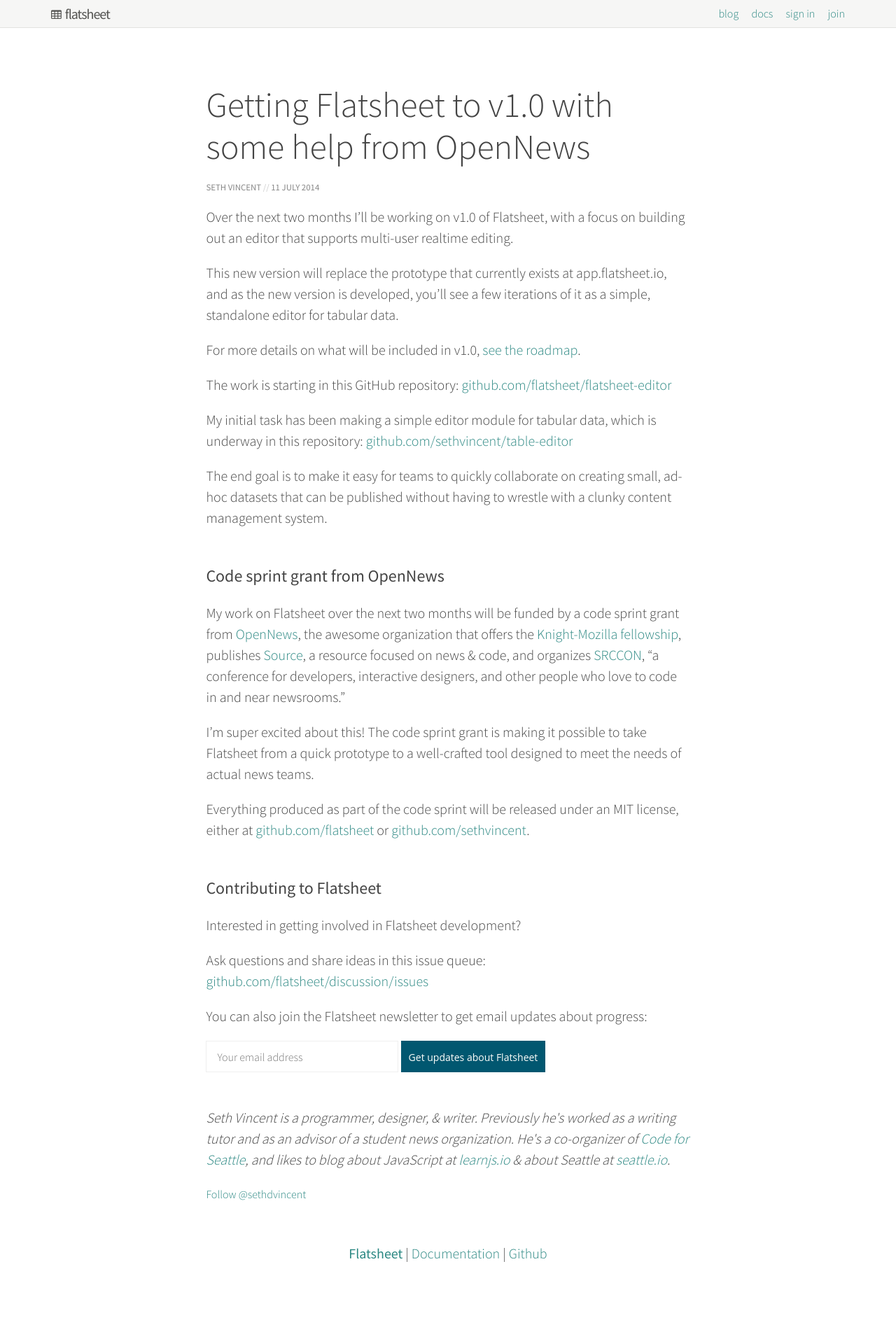
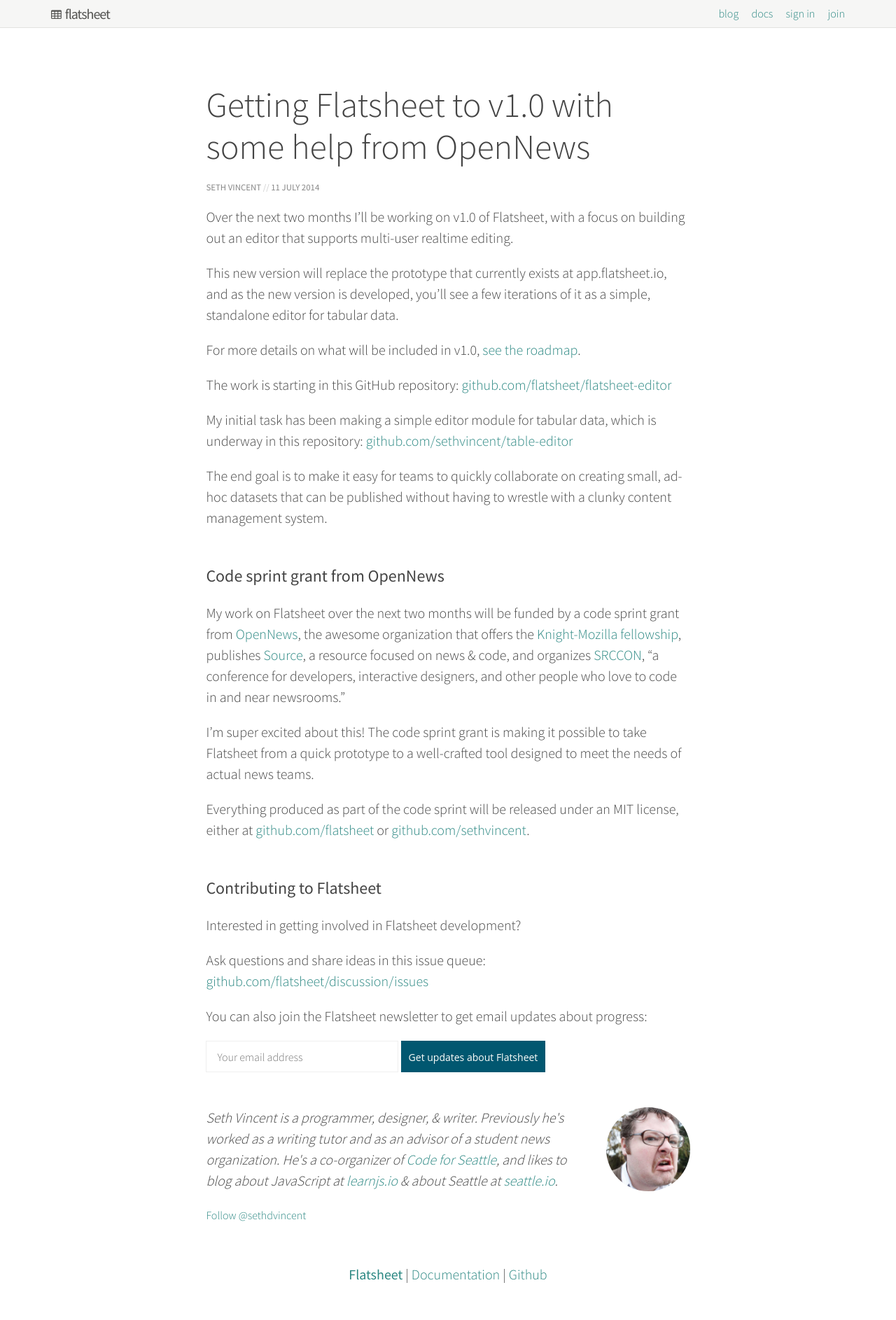
Before and after one commit to flatsheet/flatsheet.github.io, a Jekyll site: the page built from _posts/2014-07-11-new-round-of-flatsheet-development.md, in a window 1280 px wide. Shown: the whole page at 70% size. Built offline with Jekyll 4.4.1, drawn with Linux system fonts in a browser that asks for light colours; nearby versions of some CDN libraries; Markdown is read by kramdown in place of the engine named in the settings; comment, search, counter and statistics services are not loaded; before the commit the page ends 1856 px from its top, so only the background shows below that; grey boxes are pictures that could not be loaded.

Commit message:
add headshot

```diff
--- a/_layouts/post.html
+++ b/_layouts/post.html
@@ -12,7 +12,7 @@
 
   <br>
 <div class="bio">
-  <p><i>Seth Vincent is a programmer, designer, & writer. Previously he's worked as a writing tutor and as an advisor of a student news organization. He's a co-organizer of <a href="http://codeforseattle.org" target="blank">Code for Seattle</a>, and likes to blog about JavaScript at <a href="http://learnjs.io" target="blank">learnjs.io</a> & about Seattle at <a href="http://seattle.io" target="blank">seattle.io</a>.</i></p>
+  <p><img class="headshot" src="/images/sethvincent.png"><i>Seth Vincent is a programmer, designer, & writer. Previously he's worked as a writing tutor and as an advisor of a student news organization. He's a co-organizer of <a href="http://codeforseattle.org" target="blank">Code for Seattle</a>, and likes to blog about JavaScript at <a href="http://learnjs.io" target="blank">learnjs.io</a> & about Seattle at <a href="http://seattle.io" target="blank">seattle.io</a>.</i></p>
   <a href="https://twitter.com/sethdvincent" class="twitter-follow-button" data-dnt="true" data-show_count="false">Follow @sethdvincent</a>
 <script>!function(d,s,id){var js,fjs=d.getElementsByTagName(s)[0];if(!d.getElementById(id)){js=d.createElement(s);js.id=id;js.src="//platform.twitter.com/widgets.js";fjs.parentNode.insertBefore(js,fjs);}}(document,"script","twitter-wjs");</script>
   <iframe src="http://ghbtns.com/github-btn.html?user=sethvincent&type=follow"
```
